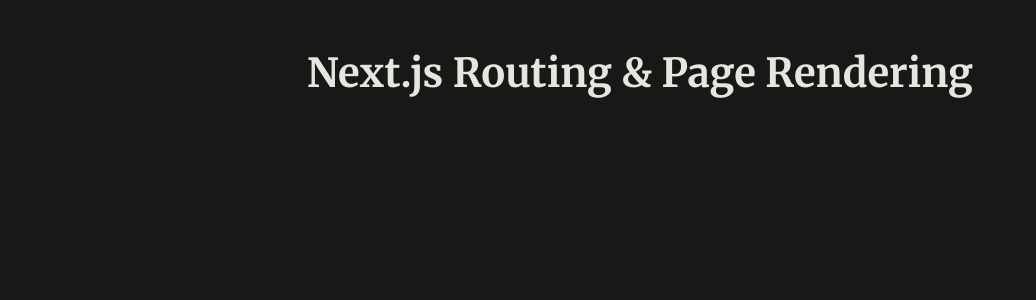
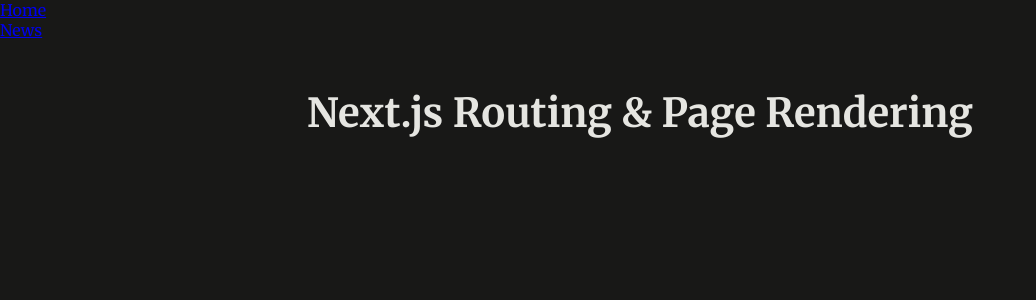
Before and after one commit to devbattery/next-routing-and-rendering, a Next.js app: page / in a window 1280 px wide. Shown: the top 300 px of the page, without its empty margins (0-1036 px from the left). Built offline with nearby package versions, Linux system fonts and the light colour scheme.

Commit message:
Feat[라우팅 및 페이지 렌더링]: 연습 문제 2

```diff
--- a/app/layout.js
+++ b/app/layout.js
@@ -1,14 +1,18 @@
-import './globals.css';
+import "./globals.css";
+import MainHeader from "@/components/main-header";
 
 export const metadata = {
-  title: 'Next.js Page Routing & Rendering',
-  description: 'Learn how to route to different pages.',
-}
+  title: "Next.js Page Routing & Rendering",
+  description: "Learn how to route to different pages.",
+};
 
 export default function RootLayout({ children }) {
- return (
+  return (
     <html lang="en">
-      <body>{children}</body>
+      <body>
+        <MainHeader />
+        {children}
+      </body>
     </html>
-  )
+  );
 }
--- /dev/null
+++ b/components/main-header.js
@@ -0,0 +1,16 @@
+import Link from "next/link";
+
+export default function MainHeader() {
+  return (
+    <header>
+      <ul>
+        <li>
+          <Link href={"/"}>Home</Link>
+        </li>
+        <li>
+          <Link href={"/news"}>News</Link>
+        </li>
+      </ul>
+    </header>
+  );
+}
```
